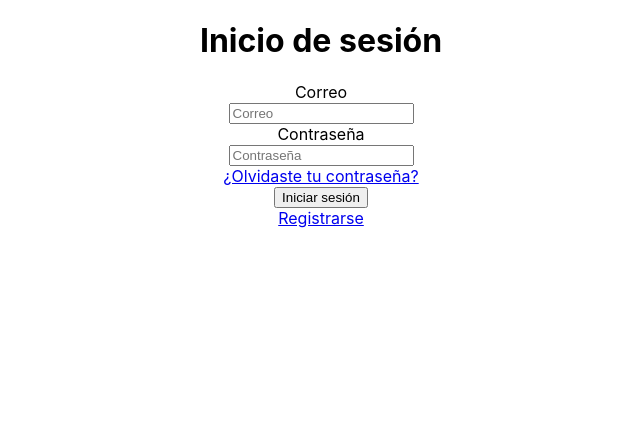
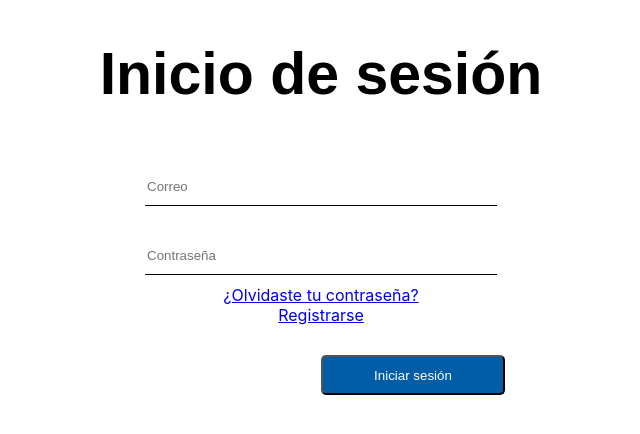
Before and after one commit to jerkin23/AntesDeLaMasacre, a React (Create React App) app in the folder carlitos/: page /Login in a window 1280 px wide. Shown: the top 434 px of the page, without its empty margins (319-959 px from the left). Built offline with nearby package versions, Linux system fonts and the light colour scheme.

Commit message:
Agregación de estilos en pantalla de login

```diff
--- a/carlitos/src/components/Login/Login.css
+++ b/carlitos/src/components/Login/Login.css
@@ -1 +1,51 @@
-.Login {}
+
+h1{
+    font-family: sans-serif;
+    font-size: 59px;
+    text-align: center;
+}
+
+
+input{
+    border: none;
+    border-bottom: 1px solid black;
+    outline: none;
+    height: 36px;
+    width: 348px;
+    margin-bottom: 10px;
+}
+
+label{
+    display: block;
+    margin-bottom: 5px;
+}
+
+button{
+
+    text-decoration: none;
+    text-align: center;
+    vertical-align: middle;
+    white-space: nowrap;
+    word-spacing: 0px;
+    border-radius: 5px;
+    text-emphasis-color: white;
+    background-color: black;
+    color: white;
+
+
+    background-color: #005DA6;
+    background-position: color(#FFFFFF);
+    height: 40px;
+    width: 184px;
+    padding: 4px 12px 4px 12px;
+
+    position: absolute;
+    top: 100;
+
+    margin-top: 30px;
+
+}
+
+a{
+    left: 50;
+}
--- a/carlitos/src/components/Login/Login.js
+++ b/carlitos/src/components/Login/Login.js
@@ -28,7 +28,7 @@ return (
       <div className='Login-form-container'>
         <form onSubmit={handleSubmit}>
           <div className='Email'>
-          <frontZise>Correo</frontZise>
+          <frontZise></frontZise>
             <br></br>
             <input
               type="email"
@@ -39,7 +39,7 @@ return (
             />
           </div>
           <div className='Password'>
-          <frontZise>Contraseña</frontZise>
+          <frontZise></frontZise>
             <br></br>
             <input
               type="password"
@@ -52,11 +52,11 @@ return (
           <div className='Forgot-password'>
             <a href='VerificationCode'>¿Olvidaste tu contraseña?</a>
           </div>
+          <div className='Sign-up'>
+            <a href='Record'>Registrarse</a>
+          </div>
           <div className='Sign-in'>
             <button type="submit">Iniciar sesión</button>
-          </div>
-          <div className='Sign-up'>
-            <a href='Record'>Registrarse</a>
           </div>
         </form>
       </div>
```
